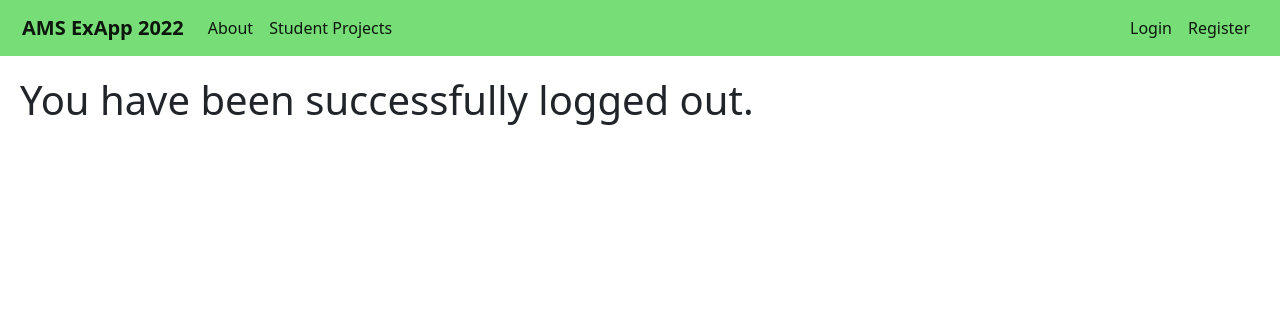
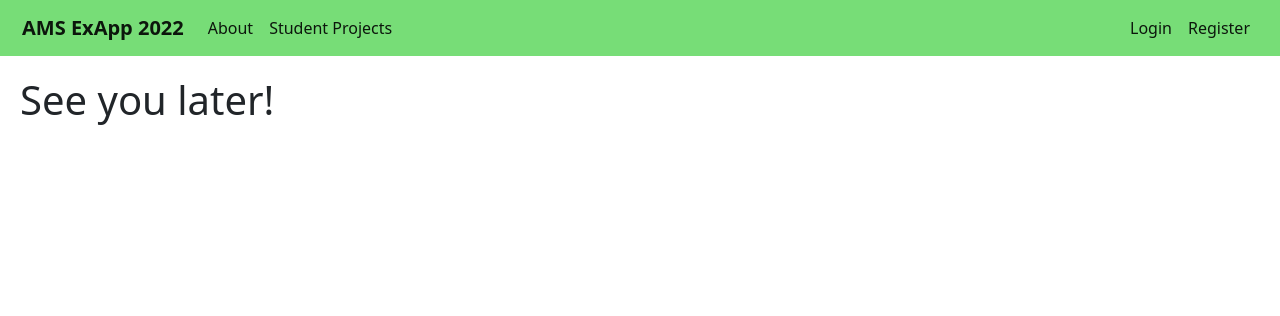
Before and after one commit to JackPadalino/ExApp, a Django app: page /users/logout/ in a window 1280 px wide. Shown: the top 316 px of the page. Run offline with Django 4.2, Linux system fonts and the light colour scheme.

Commit message:
Updated logout.html

```diff
--- a/users/templates/users/logout.html
+++ b/users/templates/users/logout.html
@@ -1,4 +1,4 @@
 {% extends 'main/base.html' %}
 {% block content %}
-    <h1>You have been successfully logged out.</h1>
+    <h1>See you later!</h1>
 {% endblock content %}
```
